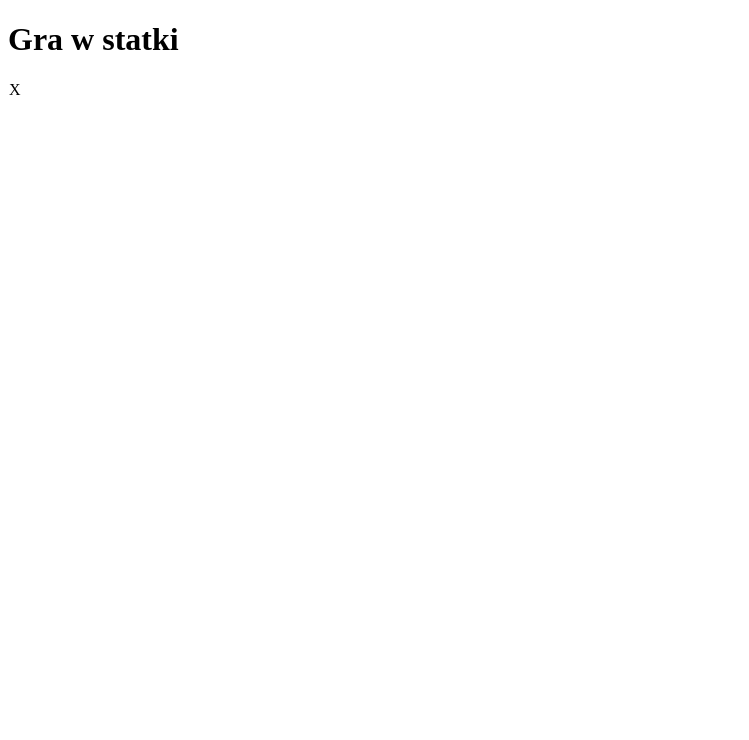
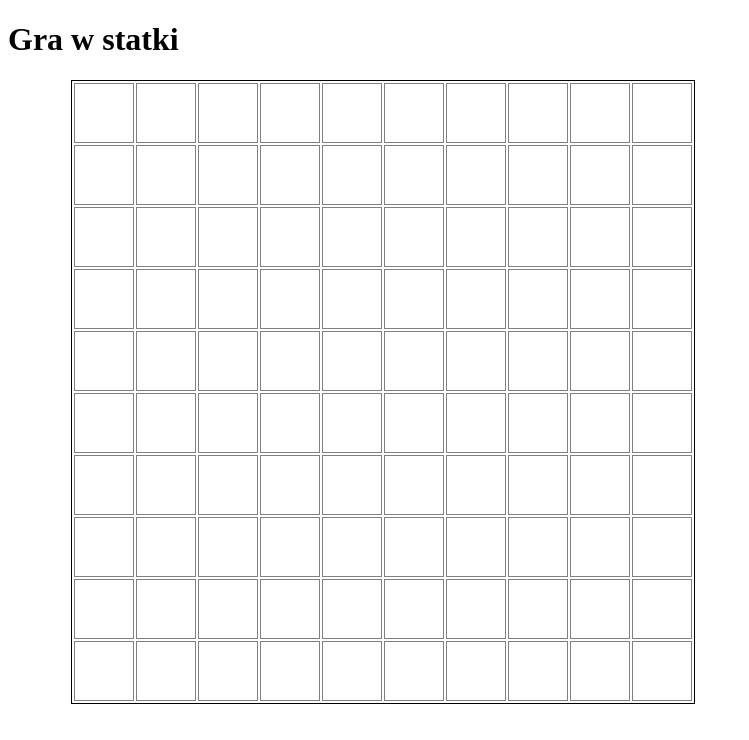
Before and after one commit to rkaw92/warsawjs-workshop-15-battleship, a website: page index.html in a window 1280 px wide. Shown: the whole page, without its empty margins (0-749 px from the left). Drawn offline with Linux system fonts and the light colour scheme.

Commit message:
Add a rather clickable game board

```diff
--- a/game.js
+++ b/game.js
@@ -11,11 +11,7 @@ function noOp() {}
  *  a single DOM Element.
  * @abstract
  */
-function Component() {
-  this._componentState = {
-    element: null
-  };
-}
+function Component() {}
 /**
  * Produce the DOM element to represent this component.
  * @abstract
@@ -32,7 +28,9 @@ Component.prototype._initialize = function _initialize() {
   //  enable other behaviors.
 };
 Component.prototype.run = function run() {
-  this._componentState.element = this._createElement();
+  this._componentState = {
+    element: this._createElement()
+  };
   this._initialize();
   return this.getElement();
 };
@@ -41,6 +39,7 @@ Component.prototype.getElement = function getElement() {
 };
 
 function ShipCell({ onClick = noOp } = {}) {
+  Component.call(this);
   /**
    * The state in which the cell is. One of "unknown", "miss", "hit".
    */
@@ -87,9 +86,49 @@ ShipCell.prototype._refresh = function _refresh() {
 };
 ShipCell.states = new Set([ 'unknown', 'hit', 'miss' ]);
 
+function GameBoard({ size }) {
+  Component.call(this);
+  this._cells = [];
+  this._columnNumber = size;
+  this._rowNumber = size;
+  // Note: we simulate a 2-dimensional array by using a single dimension and
+  //  simple multiplication operations.
+  const totalCells = this._columnNumber * this._rowNumber;
+  function handleCellClick() {
+    //TODO: Add a call to the game controller here. For now, we just switch
+    //  the clicked cell's state to "hit", as if the user scored a hit against
+    //  a ship.
+    this.setState('hit');
+  }
+  for (let i = 0; i < totalCells; i += 1) {
+    this._cells.push(new ShipCell({ onClick: handleCellClick }));
+  }
+}
+GameBoard.prototype = new Component();
+GameBoard.prototype._createElement = function createElement() {
+  const table = document.createElement('table');
+  table.className = 'gameboard';
+  // Generate the DOM elements representing rows and add our cells
+  //  to them:
+  for (let rowIndex = 0; rowIndex < this._rowNumber; rowIndex += 1) {
+    const row = document.createElement('tr');
+    for (let columnIndex = 0; columnIndex < this._columnNumber; columnIndex += 1) {
+      const cell = this._cells[rowIndex * this._columnNumber + columnIndex];
+      row.appendChild(cell.run());
+    }
+    table.appendChild(row);
+  }
+  return table;
+};
+GameBoard.prototype.getCell = function getCell(row, column) {
+  const index = row * this._columnNumber + column;
+  if (index >= 0 && index < this._cells.length) {
+    return this._cells[index];
+  } else {
+    throw new Error('Invalid cell address: row = ' + row + ', column = ' + column);
+  }
+};
+
 const boardContainer = document.getElementById('gameboardContainer');
-const cell = new ShipCell();
-boardContainer.appendChild(cell.run());
-setTimeout(function() {
-  cell.setState('hit');
-}, 3000);
+const board = new GameBoard({ size: 10 });
+boardContainer.appendChild(board.run());
--- a/index.html
+++ b/index.html
@@ -2,6 +2,26 @@
 <html>
   <head>
     <title>Statki</title>
+    <style>
+      table.gameboard {
+        width: auto;
+        height: auto;
+        margin-left: 5%;
+        margin-right: 5%;
+        box-sizing: border-box;
+        border: 1px solid black;
+      }
+      table.gameboard td {
+        padding: 4px;
+        box-sizing: border-box;
+        border-spacing: 2px;
+        border-collapse: separate;
+        border: 1px solid gray;
+        width: 60px;
+        height: 60px;
+        text-align: center;
+      }
+    </style>
   </head>
   <body>
     <header>
```
